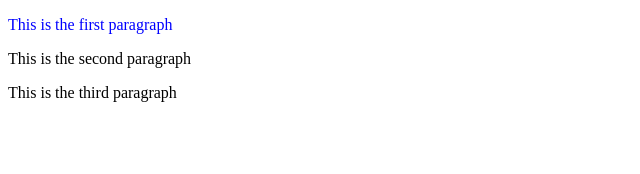
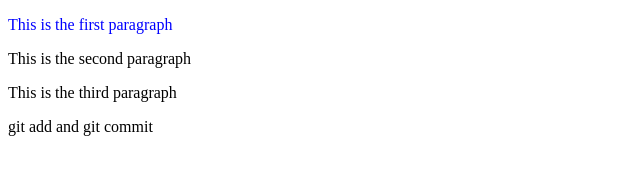
Before and after one commit to KalluRishwithareddy/rishwitha, a plain HTML site: page index.html in a window 1280 px wide. Shown: the whole page, without its empty margins (0-640 px from the left). Drawn offline with Linux system fonts and the light colour scheme.

Commit message:
i have added paragraph text

```diff
--- a/index.html
+++ b/index.html
@@ -7,6 +7,7 @@
     <p style="color:blue"> This is the first paragraph </p>
     <p class="para"> This is the second paragraph </p>
     <P class="para1"> This is the third paragraph </P>
+    <p>git add and git commit</p>
 </body>
 
 </html>
```
